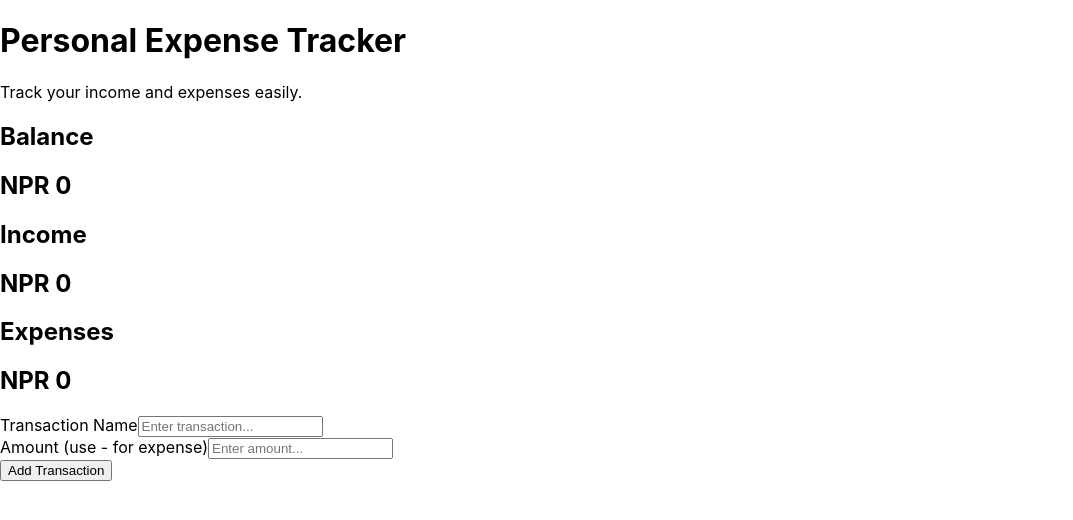
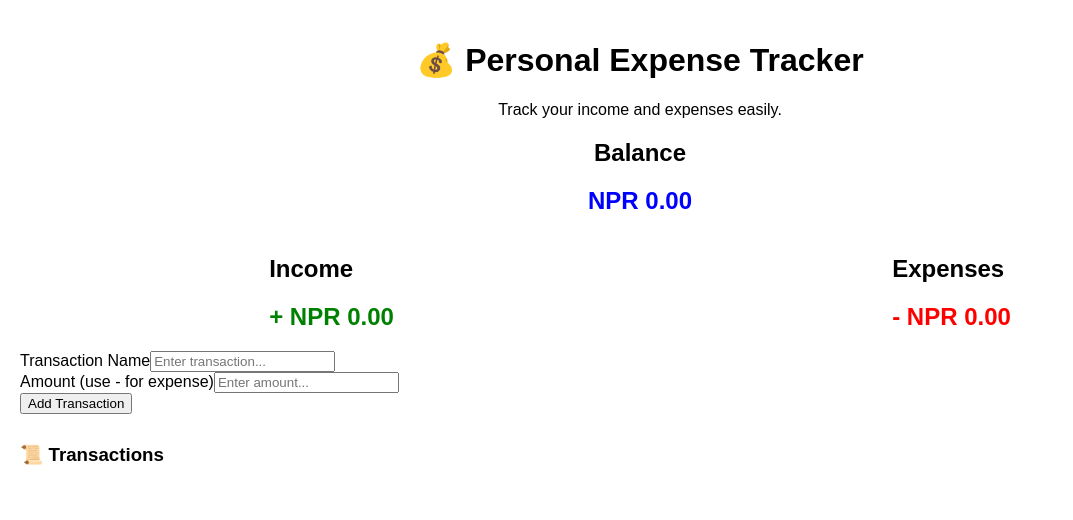
Before and after one commit to bishestaghale/personal-expense-tracker, a React (Create React App) app: page / in a window 1280 px wide. Shown: the top 520 px of the page, without its empty margins (0-1073 px from the left). Built offline with nearby package versions, Linux system fonts and the light colour scheme.

Commit message:
Commit 4: Dynamic totals with styled Balance, Income, and Expenses

```diff
--- a/src/App.jsx
+++ b/src/App.jsx
@@ -8,34 +8,50 @@ function App() {
     setTransactions([...transactions, transaction]);
   };
 
+  // 🔹 Calculate totals dynamically
+  const amounts = transactions.map((t) => t.amount);
+  const balance = amounts.reduce((acc, item) => acc + item, 0).toFixed(2);
+  const income = amounts
+    .filter((item) => item > 0)
+    .reduce((acc, item) => acc + item, 0)
+    .toFixed(2);
+  const expense = (
+    amounts.filter((item) => item < 0).reduce((acc, item) => acc + item, 0) * -1
+  ).toFixed(2);
+
   return (
-    <div>
-      <h1>Personal Expense Tracker</h1>
-      <p>Track your income and expenses easily.</p>
+    <div style={{ fontFamily: "Arial, sans-serif", padding: "20px" }}>
+      <h1 style={{ textAlign: "center" }}>💰 Personal Expense Tracker</h1>
+      <p style={{ textAlign: "center" }}>Track your income and expenses easily.</p>
 
-      <div>
+      <div style={{ marginTop: "20px", textAlign: "center" }}>
         <h2>Balance</h2>
-        <h2>NPR 0</h2>
+        <h2 style={{ fontWeight: "bold", color: "blue" }}>NPR {balance}</h2>
       </div>
 
+      <div style={{ display: "flex", justifyContent: "space-around", marginTop: "20px" }}>
         <div>
           <h2>Income</h2>
-        <h2>NPR 0</h2>
+          <h2 style={{ color: "green" }}>+ NPR {income}</h2>
         </div>
 
         <div>
           <h2>Expenses</h2>
-        <h2>NPR 0</h2>
+          <h2 style={{ color: "red" }}>- NPR {expense}</h2>
+        </div>
       </div>
 
-      {/* New Transaction Form */}
       <TransactionForm onAddTransaction={addTransaction} />
 
-      {/* Debug: show transactions */}
+      <h3 style={{ marginTop: "30px" }}>📜 Transactions</h3>
       <ul>
         {transactions.map((t) => (
           <li key={t.id}>
-            {t.text} : {t.amount}
+            {t.text} : {t.amount < 0 ? (
+              <span style={{ color: "red" }}>{t.amount}</span>
+            ) : (
+              <span style={{ color: "green" }}>{t.amount}</span>
+            )}
           </li>
         ))}
       </ul>
```
Lines whose indentation alone changed are shown as unchanged.
